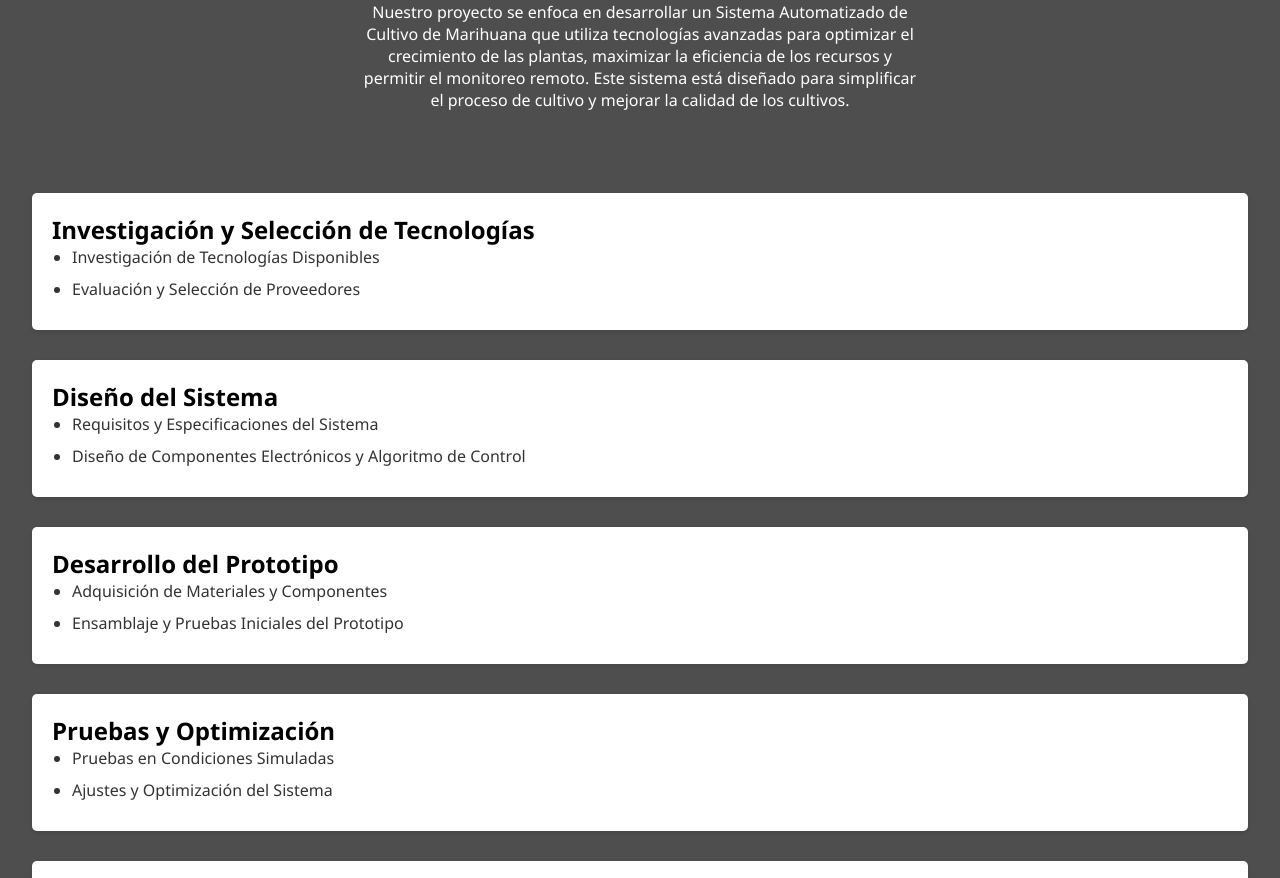
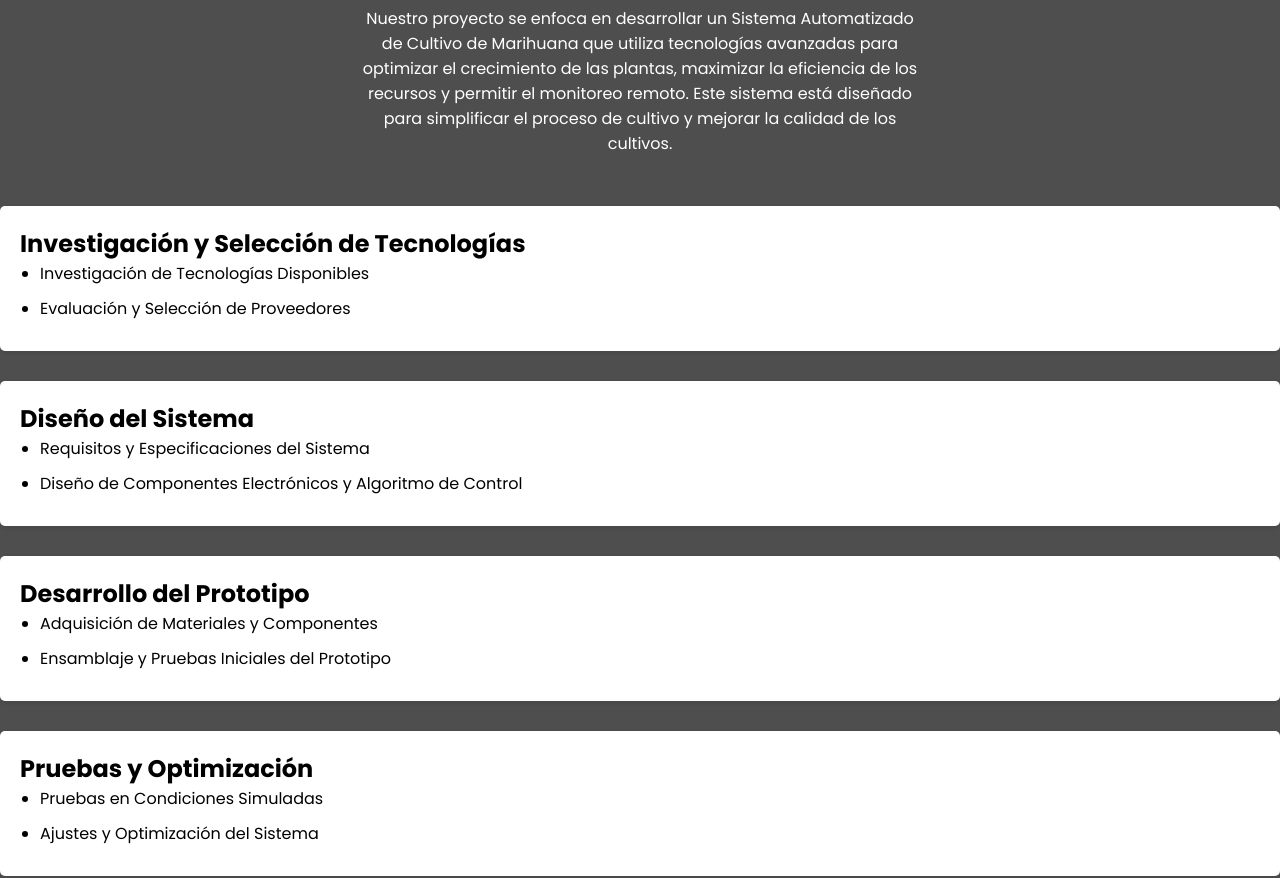
Before and after one commit to CristianmMst/GreenSync, a plain HTML site: page index.html in a window 1280 px wide. Shown: the part 282-1160 px from the top of the page. Drawn offline with Linux system fonts and the light colour scheme.

Commit message:
add font-family

```diff
--- a/assets/css/styles.css
+++ b/assets/css/styles.css
@@ -1,3 +1,5 @@
+@import url("https://fonts.googleapis.com/css2?family=Poppins:ital,wght@0,100;0,200;0,300;0,400;0,500;0,600;0,700;0,800;0,900;1,100;1,200;1,300;1,400;1,500;1,600;1,700;1,800;1,900&display=swap");
+
 * {
   margin: 0;
   padding: 0;
@@ -5,15 +7,10 @@
 }
 
 body {
-  margin: 0;
-  padding: 0;
-  color: #333;
   background-color: #4e4e4e;
-  font-family: "Segoe UI", Tahoma, Geneva, Verdana, sans-serif;
-}
-
-main {
-  padding: 2rem;
+  font-family: "Poppins", sans-serif, system-ui, -apple-system,
+    BlinkMacSystemFont, "Segoe UI", Roboto, Oxygen, Ubuntu, Cantarell,
+    "Open Sans", "Helvetica Neue", sans-serif;
 }
 
 header {
```
